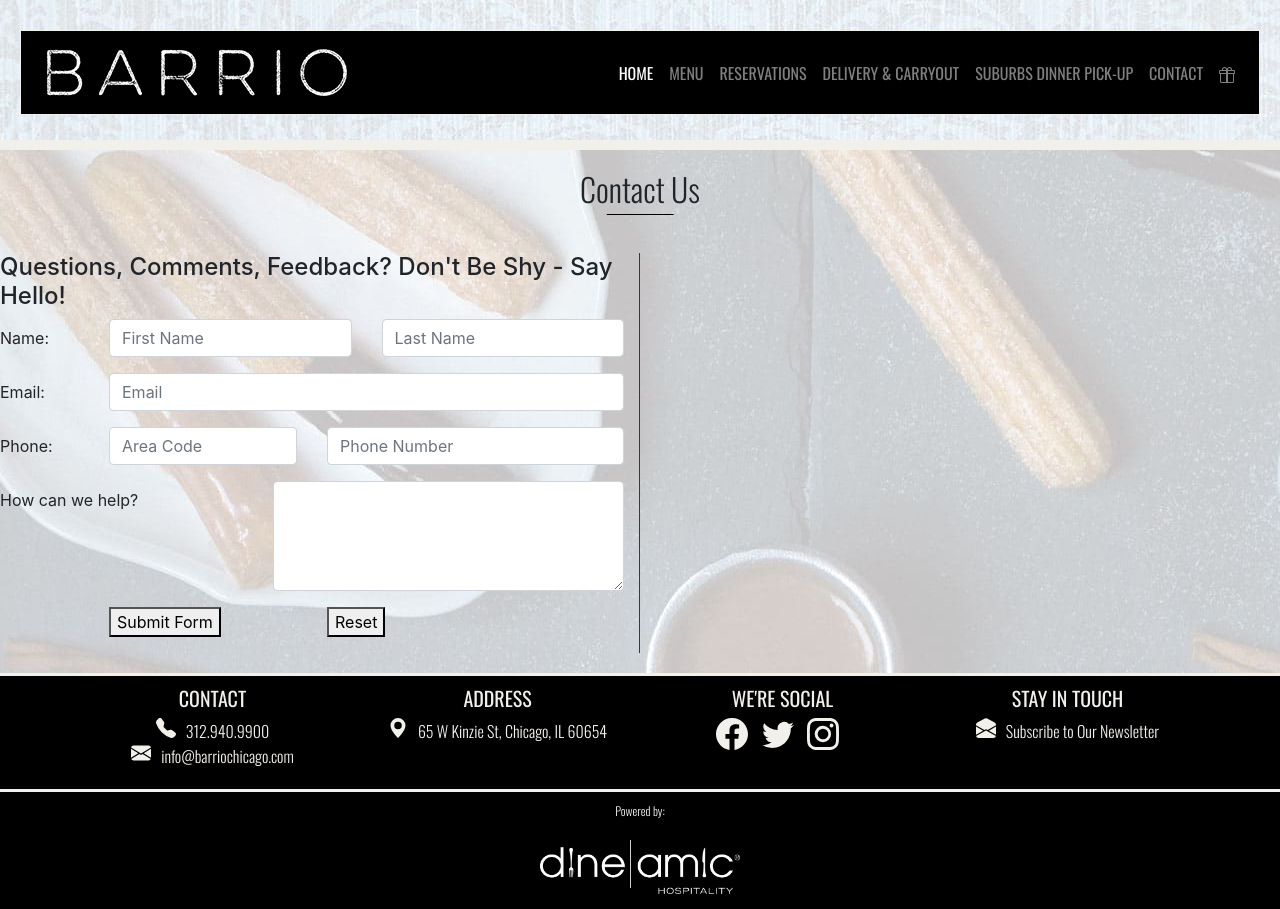
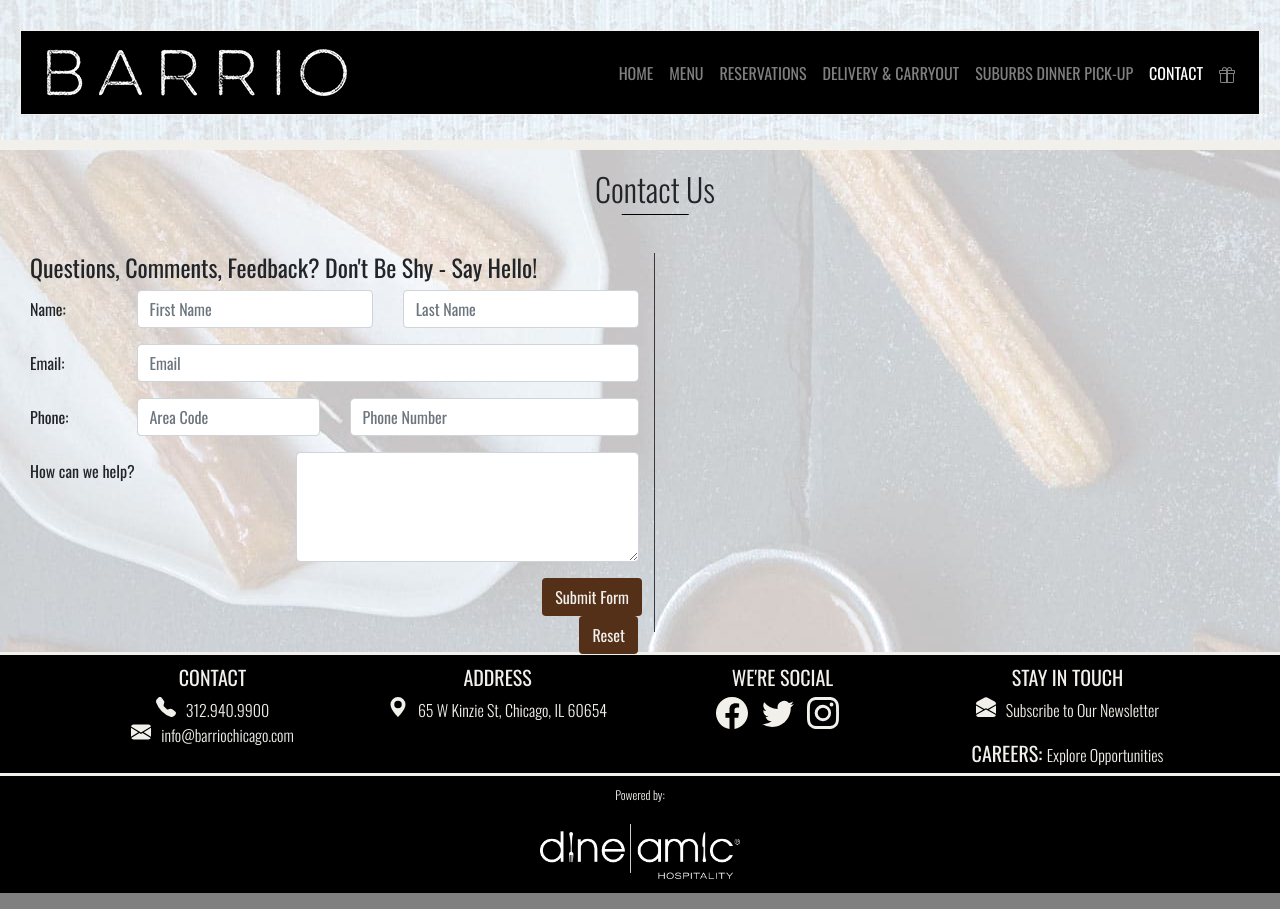
Before and after one commit to jkrueger891/portfolioProject, a website: page contact.html in a window 1280 px wide. Drawn offline with nearby package versions, Linux system fonts and the light colour scheme.

Commit message:
couple small changes

```diff
--- a/contact.html
+++ b/contact.html
@@ -39,12 +39,12 @@
             </button>
             <div class="collapse navbar-collapse justify-content-end" id="barrioNavbar">
                 <div class="navbar-nav">
-                    <a class="nav-item nav-link active" href="index.html">HOME<span class="sr-only">(current)</span></a>
+                    <a class="nav-item nav-link" href="index.html">HOME</a>
                     <a class="nav-item nav-link" href="menu.html">MENU</a>
                     <a class="nav-item nav-link" href="https://www.opentable.com/restref/client/?rid=343141&restref=343141&corrid=23d7be21-ebda-4c2a-ae7d-47ae70d8dfd5">RESERVATIONS</a>
                     <a class="nav-item nav-link" href="https://order.online/store/barrio-521987/en-US?hideModal=true&pickup=true">DELIVERY & CARRYOUT</a>
                     <a class="nav-item nav-link" href="https://www.dineamic.com/suburbs/">SUBURBS DINNER PICK-UP</a>
-                    <a class="nav-item nav-link" href="#">CONTACT</a>
+                    <a class="nav-item nav-link active" href="#">CONTACT<span class="sr-only">(current)</span></a>
                     <a class="nav-item nav-link" href="https://dineamic.securetree.com/"><svg xmlns="http://www.w3.org/2000/svg" width="16" height="16" fill="currentColor" class="bi bi-gift" viewBox="0 0 16 16">
                         <path d="M3 2.5a2.5 2.5 0 0 1 5 0 2.5 2.5 0 0 1 5 0v.006c0 .07 0 .27-.038.494H15a1 1 0 0 1 1 1v2a1 1 0 0 1-1 1v7.5a1.5 1.5 0 0 1-1.5 1.5h-11A1.5 1.5 0 0 1 1 14.5V7a1 1 0 0 1-1-1V4a1 1 0 0 1 1-1h2.038A2.968 2.968 0 0 1 3 2.506V2.5zm1.068.5H7v-.5a1.5 1.5 0 1 0-3 0c0 .085.002.274.045.43a.522.522 0 0 0 .023.07zM9 3h2.932a.56.56 0 0 0 .023-.07c.043-.156.045-.345.045-.43a1.5 1.5 0 0 0-3 0V3zM1 4v2h6V4H1zm8 0v2h6V4H9zm5 3H9v8h4.5a.5.5 0 0 0 .5-.5V7zm-7 8V7H2v7.5a.5.5 0 0 0 .5.5H7z"/>
                       </svg></a>
@@ -62,7 +62,7 @@
             </div>
         </div>
             <div class="row row-content">
-                <div class="col-sm-6 border-dark border-end border-1">
+                <div class=" col col-sm-6 border-dark border-end border-1">
                     <h4>Questions, Comments, Feedback? Don't Be Shy - Say Hello!</h4>
                 </div>
             </div>
@@ -100,11 +100,11 @@
                             </div>
                         </div>
                         <div class="form-group row">
-                            <div class="offset-md-2 col-md-4">
-                                <button type="submit">Submit Form</button>
+                            <div class="d-grid gap-2 d-md-flex justify-content-md-end">
+                                <button href="#" type="submit" class="btn submitButton2">Submit Form</button>
                             </div>
-                            <div class="col-md-4">
-                                <button type="reset">Reset</button>
+                            <div class="d-grid gap-2 d-md-flex justify-content-md-end">
+                            <button href="#" type="reset" class="btn submitButton">Reset</button>
                             </div>
                         </div>
                     </form>
@@ -156,6 +156,7 @@
                             <path d="M8.941.435a2 2 0 0 0-1.882 0l-6 3.2A2 2 0 0 0 0 5.4v.313l6.709 3.933L8 8.928l1.291.717L16 5.715V5.4a2 2 0 0 0-1.059-1.765l-6-3.2zM16 6.873l-5.693 3.337L16 13.372v-6.5zm-.059 7.611L8 10.072.059 14.484A2 2 0 0 0 2 16h12a2 2 0 0 0 1.941-1.516zM0 13.373l5.693-3.163L0 6.873v6.5z"/>
                         </svg><span>Subscribe to Our Newsletter</span></a></p>
                         </div>
+                        <span><strong>CAREERS: </strong> <a href="https://workforcenow.adp.com/mascsr/default/mdf/recruitment/recruitment.html?cid=14dba4ed-b592-447e-adf4-874dd12d1ca9&ccId=2029737491_1000&type=MP&lang=en_US">Explore Opportunities</a></span>
                 </div>
             </div>
         </div>
--- a/css/styles.css
+++ b/css/styles.css
@@ -177,12 +177,23 @@
     right: 16px;
 }
 
+.submitButton:hover {
+    background-color: #abcfe6;
+}
+
+.submitButton2 {
+    background-color: #543019;
+    color: #f2f0eb;
+    position: relative;
+    float: inline-end;
+}
+
+.submitButton2:hover {
+    background-color: #abcfe6;
+}
+
 .reviewImgs {
     padding: 5px;
-}
-
-.submitButton:hover {
-    background-color: #abcfe6;
 }
 
 #menuTags:hover {
@@ -199,6 +210,8 @@
     border-top: #f2f0eb solid 10px;
     padding-top: 20px;
     padding-bottom: 20px;
+    font-family: 'Oswald', sans-serif;
+    padding-left: 30px;
 }
 
 #section-5 {
@@ -253,3 +266,7 @@
     text-decoration: none;
     color: #abcfe6;
 }
+
+strong {
+    font-size: 20px;
+}
```
Also changed, not shown: index.html (+1 -0 lines), menu.html (+3 -2 lines).
